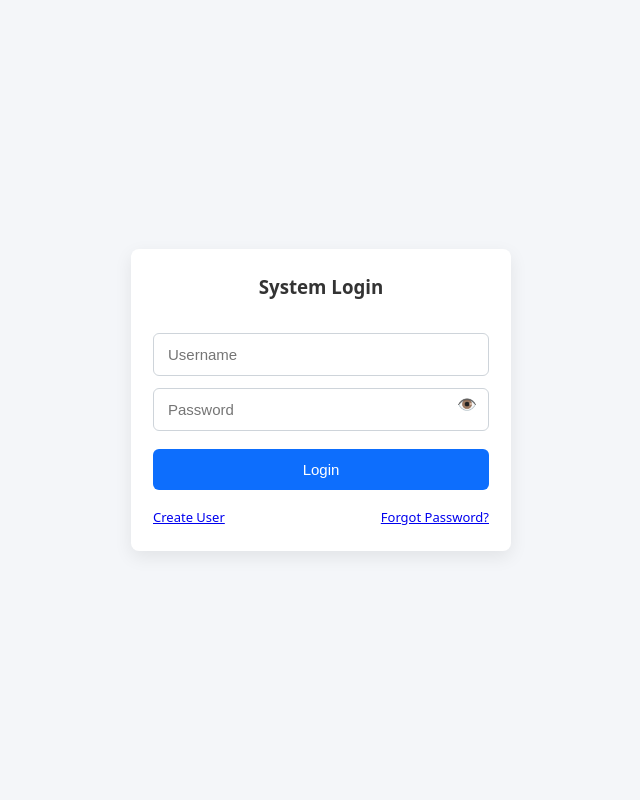
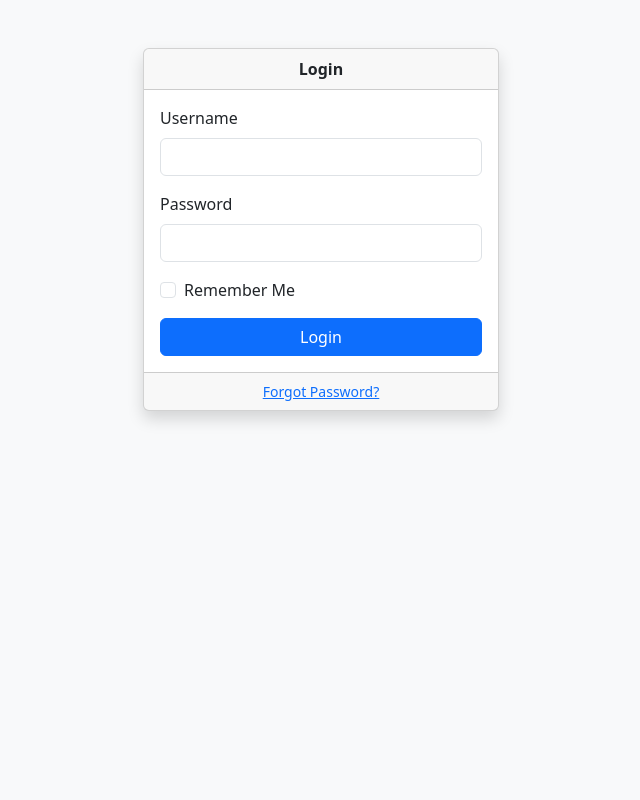
Before and after one commit to vineet2verma/ac_project, a Django app: page / in a window 1280 px wide. Shown: the whole page, without its empty margins (319-959 px from the left). Run offline with Django 5.2, Linux system fonts and the light colour scheme.

Commit message:
login reminder me add

```diff
--- a/accounts_app/templates/accounts_app/login.html
+++ b/accounts_app/templates/accounts_app/login.html
@@ -1,209 +1,64 @@
-{% load static %}
 <!DOCTYPE html>
 <html lang="en">
 <head>
     <meta charset="UTF-8">
-    <title>System Login</title>
-    <meta name="viewport" content="width=device-width, initial-scale=1">
+    <title>Login</title>
+    <link href="https://cdn.jsdelivr.net/npm/bootstrap@5.3.2/dist/css/bootstrap.min.css" rel="stylesheet">
+</head>
+<body class="bg-light">
 
-    <style>
-        * { box-sizing: border-box; }
+<div class="container mt-5">
+    <div class="row justify-content-center">
+        <div class="col-md-4">
 
-        body {
-            margin: 0;
-            min-height: 100vh;
-            background: #f4f6f9;
-            font-family: system-ui, -apple-system, BlinkMacSystemFont, "Segoe UI", Arial, sans-serif;
-            display: flex;
-            align-items: center;
-            justify-content: center;
-            padding: 15px;
-        }
+            <div class="card shadow">
+                <div class="card-header text-center fw-bold">
+                    Login
+                </div>
 
-        /* ================= LOGIN BOX ================= */
-        .login-box {
-            width: 100%;
-            max-width: 380px;
-            background: #fff;
-            padding: 25px 22px;
-            border-radius: 8px;
-            box-shadow: 0 6px 18px rgba(0,0,0,0.08);
-            position: relative;
-            z-index: 1;
-        }
+                <div class="card-body">
 
-        h3 {
-            margin: 0 0 22px;
-            text-align: center;
-            font-weight: 600;
-            color: #333;
-        }
+                    {% if messages %}
+                        {% for message in messages %}
+                            <div class="alert alert-{{ message.tags }}">{{ message }}</div>
+                        {% endfor %}
+                    {% endif %}
 
-        input {
-            width: 100%;
-            padding: 12px 14px;
-            margin-top: 12px;
-            font-size: 15px;
-            border-radius: 6px;
-            border: 1px solid #ced4da;
-            outline: none;
-        }
+                    <form method="post">
+                        {% csrf_token %}
 
-        button {
-            width: 100%;
-            margin-top: 18px;
-            padding: 12px;
-            background: #0d6efd;
-            border: none;
-            border-radius: 6px;
-            color: #fff;
-            font-size: 15px;
-            font-weight: 500;
-            cursor: pointer;
-        }
+                        <div class="mb-3">
+                            <label class="form-label">Username</label>
+                            <input type="text" name="username" class="form-control" required>
+                        </div>
 
-        button:disabled {
-            opacity: 0.7;
-            cursor: not-allowed;
-        }
+                        <div class="mb-3">
+                            <label class="form-label">Password</label>
+                            <input type="password" name="password" class="form-control" required>
+                        </div>
 
-        .password-wrapper {
-            position: relative;
-        }
+                        <!-- REMEMBER ME -->
+                        <div class="form-check mb-3">
+                            <input class="form-check-input" type="checkbox" name="remember_me" id="remember_me">
+                            <label class="form-check-label" for="remember_me">
+                                Remember Me
+                            </label>
+                        </div>
 
-        .toggle-eye {
-            position: absolute;
-            right: 12px;
-            top: 50%;
-            transform: translateY(-50%);
-            cursor: pointer;
-            font-size: 16px;
-            color: #666;
-        }
+                        <button class="btn btn-primary w-100">Login</button>
+                    </form>
 
-        .login-links {
-            margin-top: 18px;
-            display: flex;
-            justify-content: space-between;
-            font-size: 13px;
-        }
+                </div>
 
-        .error {
-            margin-top: 14px;
-            text-align: center;
-            color: #dc3545;
-            font-size: 14px;
-        }
+                <div class="card-footer text-center small">
+                    <a href="{% url 'accounts_app:forgot_password' %}">Forgot Password?</a>
+                </div>
 
-        /* ================= INLINE LOADER ================= */
-        .page-loader {
-            position: fixed;
-            inset: 0;
-            background: rgba(255,255,255,0.8);
-            display: none;                 /* 🔥 HIDDEN BY DEFAULT */
-            align-items: center;
-            justify-content: center;
-            z-index: 9999;
-        }
+            </div>
 
-        .page-loader.show {
-            display: flex;
-        }
-
-        .loader-box {
-            background: #fff;
-            padding: 22px 26px;
-            border-radius: 8px;
-            text-align: center;
-            box-shadow: 0 8px 25px rgba(0,0,0,0.15);
-            font-size: 14px;
-            color: #333;
-        }
-
-        .spinner {
-            width: 28px;
-            height: 28px;
-            border: 3px solid #ddd;
-            border-top-color: #0d6efd;
-            border-radius: 50%;
-            margin: 0 auto 10px;
-            animation: spin 0.9s linear infinite;
-        }
-
-        @keyframes spin {
-            to { transform: rotate(360deg); }
-        }
-    </style>
-</head>
-
-<body>
-
-<!-- ================= LOGIN ================= -->
-<div class="login-box">
-    <h3>System Login</h3>
-
-    <form method="POST" id="loginForm">
-        {% csrf_token %}
-
-        <input type="text" name="username" placeholder="Username" required>
-
-        <div class="password-wrapper">
-            <input type="password" name="password" id="password"
-                   placeholder="Password" required>
-            <span class="toggle-eye" onclick="togglePassword()">👁️</span>
         </div>
-
-        <button type="submit" id="loginBtn">Login</button>
-    </form>
-
-    <div class="login-links">
-        <a href="{% url 'accounts_app:signup' %}">Create User</a>
-        <a href="{% url 'accounts_app:forgot_password' %}">Forgot Password?</a>
-    </div>
-
-    {% if messages %}
-    {% for message in messages %}
-    <div class="alert
-      {% if message.tags == 'success' %}alert-success
-      {% elif message.tags == 'error' %}alert-danger
-      {% else %}alert-info{% endif %}">
-        {{ message }}
-    </div>
-    {% endfor %}
-    {% endif %}
-</div>
-
-<!-- ================= PAGE LOADER ================= -->
-<div id="pageLoader" class="page-loader">
-    <div class="loader-box">
-        <div class="spinner"></div>
-        <div>Verifying credentials, please wait…</div>
     </div>
 </div>
 
-<script>
-    function togglePassword() {
-        const pwd = document.getElementById("password");
-        pwd.type = pwd.type === "password" ? "text" : "password";
-    }
-
-    document.addEventListener("DOMContentLoaded", function () {
-
-        const form = document.getElementById("loginForm");
-        const loader = document.getElementById("pageLoader");
-        const btn = document.getElementById("loginBtn");
-
-        if (!form || !loader) return;
-
-        form.addEventListener("submit", function () {
-            // ✅ SHOW loader only on submit
-            loader.classList.add("show");
-
-            // prevent double submit
-            if (btn) btn.disabled = true;
-        });
-    });
-</script>
-
 </body>
 </html>
--- a/accounts_app/views.py
+++ b/accounts_app/views.py
@@ -3,9 +3,6 @@ import string
 import uuid
 from datetime import datetime
 
-from django.http import HttpResponse
-from django.shortcuts import render, redirect
-from django.contrib import messages
 from django.contrib.auth.hashers import make_password, check_password
 from cnc_work_app.mongo import users_collection, get_login_activity_collection
 from bson import ObjectId
@@ -16,10 +13,27 @@ from utils.cookies import set_cookie, delete_cookie
 
 def mongo_login_required(view_func):
     def wrapper(request, *args, **kwargs):
-        if not request.session.get("mongo_user_id"):
+        user_id = request.session.get("mongo_user_id")
+        device_id = request.session.get("device_id")
+
+        if not user_id or not device_id:
             return redirect("accounts_app:login")
+
+        user = users_collection().find_one({"_id": ObjectId(user_id)})
+
+        if not user or user.get("active_device_id") != device_id:
+            request.session.flush()
+            messages.error(request, "You were logged out (new login detected).")
+            return redirect("accounts_app:login")
+
         return view_func(request, *args, **kwargs)
     return wrapper
+# def mongo_login_required(view_func):
+#     def wrapper(request, *args, **kwargs):
+#         if not request.session.get("mongo_user_id"):
+#             return redirect("accounts_app:login")
+#         return view_func(request, *args, **kwargs)
+#     return wrapper
 
 def mongo_role_required(allowed_roles):
     def decorator(view_func):
@@ -84,53 +98,100 @@ def login_view(request):
     if request.method == "POST":
         username = request.POST.get("username", "").strip().lower()
         password = request.POST.get("password", "").strip()
+        remember_me = request.POST.get("remember_me")
 
         user = users_collection().find_one({
             "username": username,
             "is_active": True
         })
 
-        # ❌ Invalid username or password
         if not user or not check_password(password, user.get("password")):
-            messages.error(request, "Invalid username or password.")
+            messages.error(request, "Invalid username or password")
             return render(request, "accounts_app/login.html")
 
-        # ✅ Login success – set session
-        roles = user.get("roles", [])
-
+        # 🔐 SESSION
         request.session["mongo_user_id"] = str(user["_id"])
         request.session["mongo_username"] = user["username"]
-        request.session["mongo_roles"] = roles
+        request.session["mongo_roles"] = user.get("roles", [])
         request.session["access_scope"] = user.get("access_scope", "OWN")
-        request.session["work_type_access"] = user.get("work_type_access", [])  # ✅ REQUIRED
+        request.session["work_type_access"] = user.get("work_type_access", [])
 
-        # 🔥 SAVE LOGIN ACTIVITY
+        # ⏱ SESSION EXPIRY
+        if remember_me:
+            request.session.set_expiry(60 * 60 * 24 * 7)  # 7 days
+        else:
+            request.session.set_expiry(0)  # browser close
+
+
+        # DEVICE ID MUST EXIST FIRST
+        device_id = str(uuid.uuid4())
+        request.session["device_id"] = device_id
+
         record_login(request, user)
 
-        # 🎯 ROLE BASED REDIRECT ( MULTI ROLE LOGIN )
-        if not roles:
-            messages.error(
-                request,
-                "Your role is not defined. Please contact the administrator."
-            )
-            return redirect("accounts_app:role_not_defined")
+        response = redirect(
+            "core_app:dashboard" if "ADMIN" in user["roles"] else "cnc_work_app:index"
+        )
 
-        # 🎯 Decide redirect URL
-        if "ADMIN" in roles:
-            redirect_url = "core_app:dashboard"
-        else:
-            redirect_url = "cnc_work_app:index"
-
-        # ✅ Create response FIRST
-        response = redirect(redirect_url)
-
-        # 🍪 SET COOKIES (non-sensitive)
-        set_cookie(response, "username", user["username"], days=7)
-        set_cookie(response, "primary_role", roles[0], days=7)
+        if remember_me:
+            set_cookie(response, "remember_token", str(user["_id"]), days=7)
 
         return response
 
     return render(request, "accounts_app/login.html")
+
+# def login_view(request):
+#     if request.method == "POST":
+#         username = request.POST.get("username", "").strip().lower()
+#         password = request.POST.get("password", "").strip()
+#
+#         user = users_collection().find_one({
+#             "username": username,
+#             "is_active": True
+#         })
+#
+#         # ❌ Invalid username or password
+#         if not user or not check_password(password, user.get("password")):
+#             messages.error(request, "Invalid username or password.")
+#             return render(request, "accounts_app/login.html")
+#
+#         # ✅ Login success – set session
+#         roles = user.get("roles", [])
+#
+#         request.session["mongo_user_id"] = str(user["_id"])
+#         request.session["mongo_username"] = user["username"]
+#         request.session["mongo_roles"] = roles
+#         request.session["access_scope"] = user.get("access_scope", "OWN")
+#         request.session["work_type_access"] = user.get("work_type_access", [])  # ✅ REQUIRED
+#
+#         # 🔥 SAVE LOGIN ACTIVITY
+#         record_login(request, user)
+#
+#         # 🎯 ROLE BASED REDIRECT ( MULTI ROLE LOGIN )
+#         if not roles:
+#             messages.error(
+#                 request,
+#                 "Your role is not defined. Please contact the administrator."
+#             )
+#             return redirect("accounts_app:role_not_defined")
+#
+#         # 🎯 Decide redirect URL
+#         if "ADMIN" in roles:
+#             redirect_url = "core_app:dashboard"
+#         else:
+#             redirect_url = "cnc_work_app:index"
+#
+#         # ✅ Create response FIRST
+#         response = redirect(redirect_url)
+#
+#         # 🍪 SET COOKIES (non-sensitive)
+#         set_cookie(response, "username", user["username"], days=7)
+#         set_cookie(response, "primary_role", roles[0], days=7)
+#
+#         return response
+#
+#     return render(request, "accounts_app/login.html")
+
 
 
 
@@ -264,35 +325,56 @@ def get_device_name(request):
     return "Unknown Device"
 
 # Record Login Info
-@mongo_login_required
 def record_login(request, user):
     login_activity_col = get_login_activity_collection()
 
-    # 🔹 Unique device id per browser
     device_id = request.session.get("device_id")
     if not device_id:
-        device_id = str(uuid.uuid4())
-        request.session["device_id"] = device_id
+        return  # safety
 
-    login_time = datetime.utcnow()
+    users_collection().update_one(
+        {"_id": user["_id"]},
+        {"$set": {"active_device_id": device_id}}
+    )
 
     activity_id = login_activity_col.insert_one({
         "user_id": str(user["_id"]),
         "username": user["username"],
-
         "device_id": device_id,
-        "device_name": get_device_name(request),
-
-        "login_time": login_time,
-        "logout_time": None,
-        "session_duration": None,
-
-        "ip_address": request.META.get("REMOTE_ADDR"),
-        "user_agent": request.META.get("HTTP_USER_AGENT"),
+        "login_time": datetime.utcnow(),
+        "logout_time": None
     }).inserted_id
 
-    request.session["login_time"] = login_time.isoformat()
     request.session["login_activity_id"] = str(activity_id)
+# def record_login(request, user):
+#     login_activity_col = get_login_activity_collection()
+#
+#     # 🔹 Unique device id per browser
+#     device_id = request.session.get("device_id")
+#     if not device_id:
+#         device_id = str(uuid.uuid4())
+#         request.session["device_id"] = device_id
+#
+#     login_time = datetime.utcnow()
+#
+#     activity_id = login_activity_col.insert_one({
+#         "user_id": str(user["_id"]),
+#         "username": user["username"],
+#
+#         "device_id": device_id,
+#         "device_name": get_device_name(request),
+#
+#         "login_time": login_time,
+#         "logout_time": None,
+#         "session_duration": None,
+#
+#         "ip_address": request.META.get("REMOTE_ADDR"),
+#         "user_agent": request.META.get("HTTP_USER_AGENT"),
+#     }).inserted_id
+#
+#     request.session["login_time"] = login_time.isoformat()
+#     request.session["login_activity_id"] = str(activity_id)
+
 
 # Record Logout Info
 @mongo_login_required
```
Also changed, not shown: db.sqlite3.
